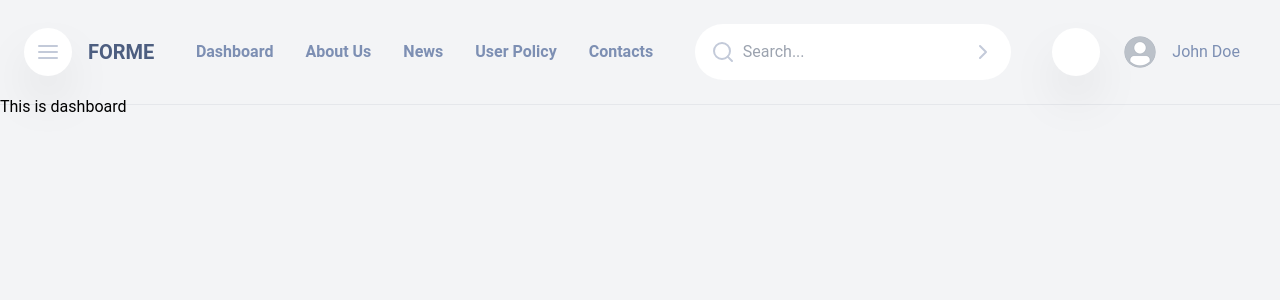
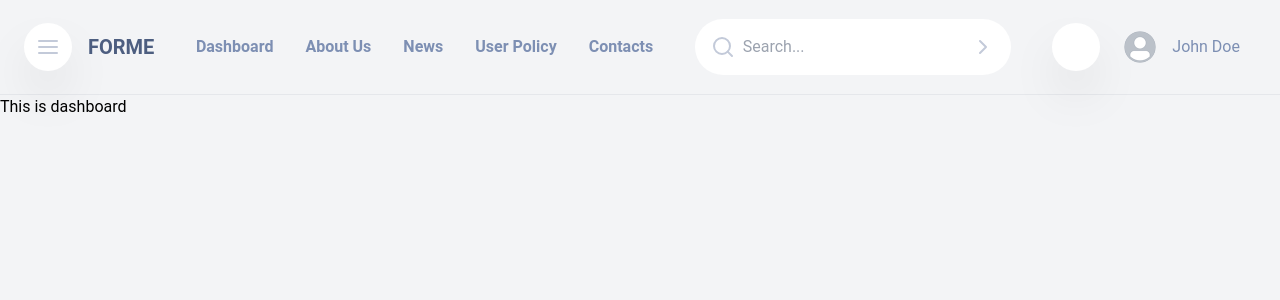
Before and after one commit to code-boom-boom/forme, a React (Create React App) app: page / in a window 1280 px wide. Shown: the top 300 px of the page. Built offline with nearby package versions, Linux system fonts and the light colour scheme; some icons are missing.

Commit message:
header ui design

```diff
--- a/src/components/Layout/Header/index.tsx
+++ b/src/components/Layout/Header/index.tsx
@@ -8,7 +8,7 @@ import HeaderMenu from './HeaderMenu'
 
 const AppHeader: React.FC = () => {
   return (
-    <div className="p-6 flex items-center justify-between border-b border-gray-200 gap-8">
+    <div className="h-full px-6 flex items-center justify-between border-b border-gray-200 gap-8">
       <div className="flex items-center gap-4">
         <IconButton icon={<Menu size={24} color="#C3CAD9" />} />
         <span className="text-xl font-bold text-text-dark">FORME</span>
```
